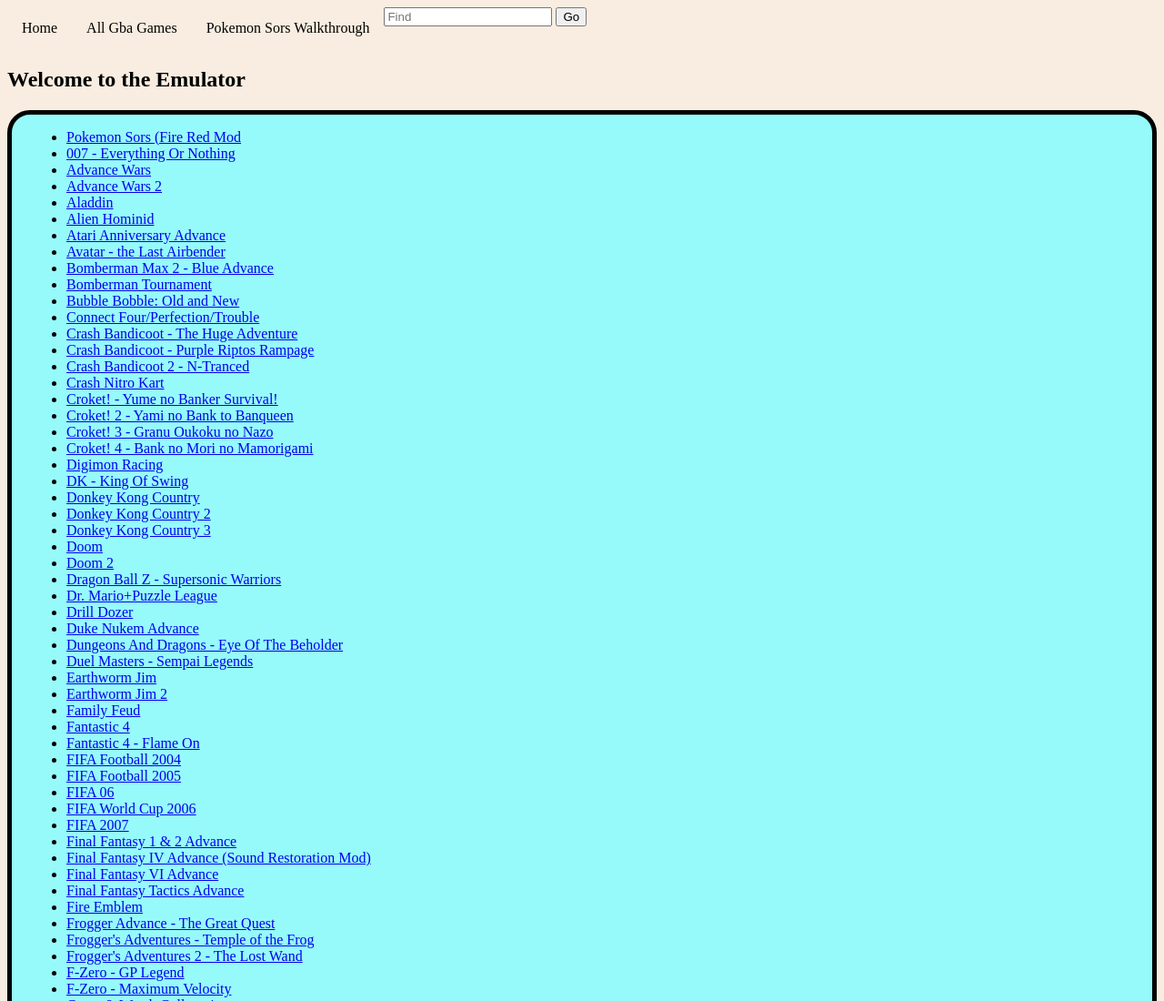
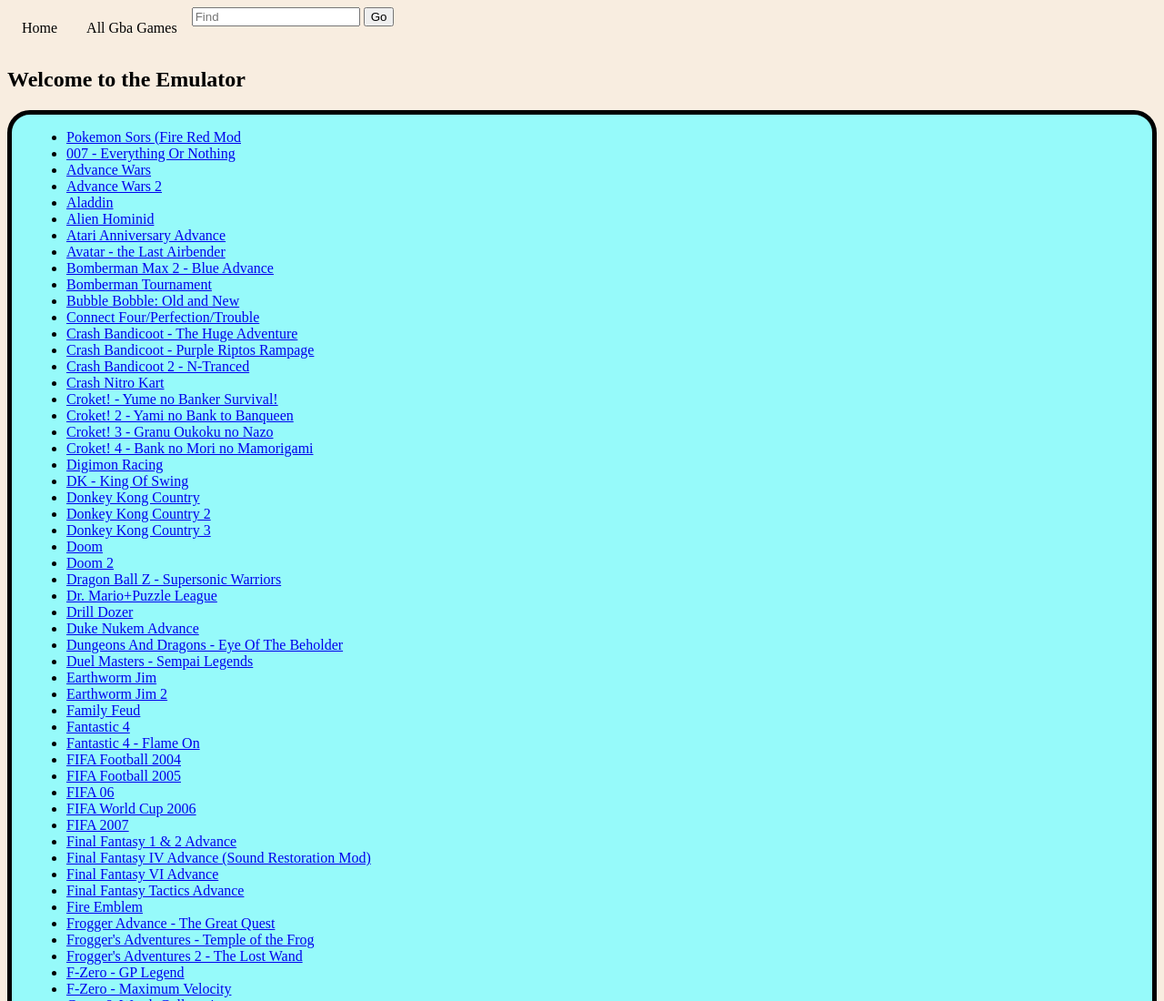
Before and after one commit to DaGecko00/................................................................................................., a plain HTML site: page allgba.html in a window 1280 px wide. Shown: the top 1100 px of the page at 91% size. Drawn offline with Linux system fonts and the light colour scheme.

Commit message:
Update allgba.html

```diff
--- a/allgba.html
+++ b/allgba.html
@@ -13,7 +13,7 @@
               <ul>
                 <li><a href="index.html">Home</a></li>
                 <li><a href="allgba.html">All Gba Games</a></li>
-                <li><a href="/Binaries/GBA/sw.txt">Pokemon Sors Walkthrough</a></li>
+
 
                 <script src="user_scripts/find.js"></script>
             <input placeholder="Find" type="text" id="search">
```
